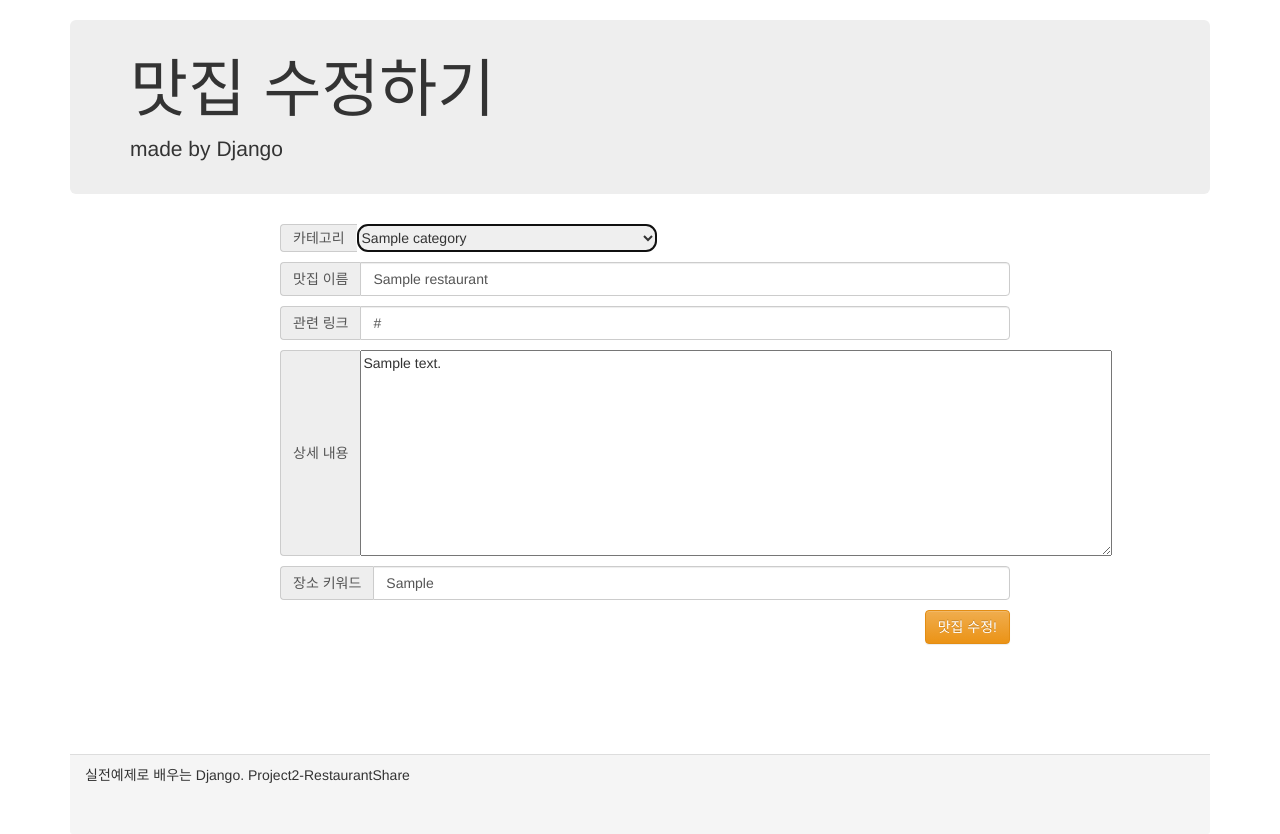
After one commit to jojo3420/py_famous-restaurant, a Django app: page /modify_detail/1 in a window 1280 px wide. The commit adds this page. Run offline with Django 3.2, Linux system fonts and the light colour scheme; tables that the repository leaves empty hold one stand-in row (values such as "Sample post"); some libraries are stand-ins or nearby versions.

Commit message:
맛집(Restaurant) 신규 등록/수정/삭제 기능 구현

```diff
--- /dev/null
+++ b/shareRes/templates/shareRes/modify_restaurant.html
@@ -0,0 +1,150 @@
+<html lang="en">
+<head>
+    <meta charset="UTF-8">
+
+    <!-- Boot strap -->
+    <!-- 합쳐지고 최소화된 최신 CSS -->
+    <link rel="stylesheet" href="https://maxcdn.bootstrapcdn.com/bootstrap/3.3.2/css/bootstrap.min.css">
+    <!-- 부가적인 테마 -->
+    <link rel="stylesheet" href="https://maxcdn.bootstrapcdn.com/bootstrap/3.3.2/css/bootstrap-theme.min.css">
+    <!-- 합쳐지고 최소화된 최신 자바스크립트 -->
+    <script src="https://maxcdn.bootstrapcdn.com/bootstrap/3.3.2/js/bootstrap.min.js"></script>
+
+    <style>
+        .container {
+            margin-top: 20px;
+        }
+
+        .jumbotron {
+            padding-top: 15px;
+            padding-bottom: 15px;
+        }
+
+        .content {
+            min-height: 60%;
+            margin: auto;
+        }
+
+        .row {
+            margin: 0;
+            padding: 0;
+        }
+
+        .inputDiv {
+            margin-left: 200px;
+            margin-right: 200px;
+            margin-bottom: 50px;
+        }
+
+        select[size] {
+            height: 28px;
+        }
+
+        .resCategory {
+            width: 300px;
+            border-radius: 10px;
+        }
+
+        .input-group {
+            margin: 10px;
+            width: 730px;
+        }
+
+        .resAddBtn {
+            float: right;
+        }
+
+        .panel-footer {
+            margin-top: 50px;
+            height: 10%;
+        }
+    </style>
+    <script
+            src="https://code.jquery.com/jquery-3.4.1.js"
+            integrity="sha256-WpOohJOqMqqyKL9FccASB9O0KwACQJpFTUBLTYOVvVU="
+            crossorigin="anonymous">
+    </script>
+    <title>맛집 수정하기</title>
+    <script>
+        function checkFrom() {
+            const name = document.querySelector('input[name="name"]')
+            const link = document.querySelector('input[name="link"]')
+            const keyword = document.querySelector('input[name="keyword"]')
+            const content = document.querySelector('textarea')
+            if (name.value.length <= 0) {
+                alert("맛집 이름을 입력해주세요.")
+                name.focus()
+                return false
+            } else if (link.value.length <= 0) {
+                alert("관련 링크를 입력해주세요.")
+                link.focus()
+                return false
+            } else if (content.value.length <= 0) {
+                alert("상세 내용을 입력해주세요.")
+                content.focus()
+                return false
+            } else if (keyword.value.length <= 0) {
+                alert("장소 키워드를 입력해주세요.")
+                keyword.focus()
+                return false
+            } else {
+                return true
+            }
+        }
+    </script>
+</head>
+<body>
+<div class="container">
+    <div class="header">
+        <div class="jumbotron">
+            <h1>맛집 수정하기</h1>
+            <p>made by Django</p>
+        </div>
+    </div>
+    <div class="content">
+        <form action="/detail/{{restaurant.id}}" method="POST" onsubmit="return checkFrom();">{% csrf_token %}
+<!--            <input type="hidden" name="restaurant_id" value="{{restaurant.id}}">-->
+            <div class="inputDiv">
+                <div class="input-group">
+                    <span class="input-group-addon">카테고리</span>
+                    <select id="category" name="category" class="resCategory" size="1" required autofocus>
+                        {% for category in categories %}
+                        {% if category.id == restaurant.category.id %}
+                        <option value="{{ category.id }}" selected>{{ category.label }}</option>
+                        {% else %}
+                        <option value="{{ category.id }}">{{ category.label }}</option>
+                        {% endif %}
+                        {% endfor %}
+                    </select>
+                </div>
+                <div class="input-group">
+                    <span class="input-group-addon">맛집 이름</span>
+                    <input type="text" name="name" class="form-control" value="{{ restaurant.name }}"
+                           placeholder="맛집 이름을 입력해주세요." aria-describedby="sizing-addon2"/>
+                </div>
+                <div class="input-group">
+                    <span class="input-group-addon">관련 링크</span>
+                    <input type="text" name="link" class="form-control" value="{{ restaurant.link }}"
+                           placeholder="관련 링크를 입력해주세요." aria-describedby="sizing-addon2"/>
+                </div>
+                <div class="input-group">
+                    <span class="input-group-addon">상세 내용</span>
+                    <textarea name="content" cols="90" rows="10"
+                              placeholder="상세 내용을 입력해주세요.">{{restaurant.content}}</textarea>
+                </div>
+                <div class="input-group">
+                    <span class="input-group-addon">장소 키워드</span>
+                    <input type="text" name="keyword" class="form-control" value="{{restaurant.keyword}}"
+                           placeholder="장소 키워드를 입력해주세요."
+                           aria-describedby="sizing-addon2"/>
+                </div>
+                <input type="submit" class="resAddBtn btn btn-warning" role="button" value="맛집 수정!"/>
+            </div>
+        </form>
+    </div>
+    <div class="panel-footer">
+        실전예제로 배우는 Django. Project2-RestaurantShare
+    </div>
+</div>
+</body>
+</html>
--- a/shareRes/urls.py
+++ b/shareRes/urls.py
@@ -6,4 +6,6 @@ urlpatterns = [
     path('restaurant/', views.RestaurantView.as_view(), name='restaurant'),
     path('category/', views.CategoryView.as_view(), name='category'),
     path('detail/<int:restaurant_id>', views.RestaurantDetailView.as_view(), name='detail'),
+    path('modify_detail/<int:restaurant_id>', views.modify_detail, name='modify_detail'),
+    path('restaurant/remove/', views.remove_restaurant)
 ]
--- a/shareRes/views.py
+++ b/shareRes/views.py
@@ -1,7 +1,7 @@
 from django.shortcuts import render
 from django.utils.datastructures import MultiValueDictKeyError
 from django.views import View
-from django.http import HttpResponse, HttpResponseRedirect
+from django.http import HttpResponse, HttpResponseRedirect, QueryDict
 from django.urls import reverse
 from .models import Category, Restaurant
 
@@ -22,26 +22,54 @@ def index(request):
     return render(request, 'shareRes/index.html', data)
 
 
+def modify_detail(request, restaurant_id):
+    """
+    맛집(restaurant) 수정 페이지(GET)
+    :param request:
+    :param restaurant_id:
+    :return:
+    """
+    categories = Category.objects.all()
+    restaurant = Restaurant.objects.get(id=restaurant_id)
+    data = {'categories': categories, 'restaurant': restaurant}
+    return render(request, 'shareRes/modify_restaurant.html', data)
+
+
+def remove_restaurant(request):
+    """
+    맛집(restaurant) 제거
+    :param request:
+    :return:
+    """
+    restaurant_id = request.POST['restaurant_id']
+    restaurant = Restaurant.objects.get(id=restaurant_id)
+    if restaurant:
+        restaurant.delete()
+    return HttpResponseRedirect(reverse('index'))
+
+
 class RestaurantView(View):
     def get(self, request):
-        try:
-            id = request.GET['id']
-            print(f'id: {id}')
-            if id:
-                # detail page
-                return detail_page(request, id)
-        except MultiValueDictKeyError:
-            pass
+        """
+        맛집(레스토랑) 등록하기 페이지
+        :param request:
+        :return:
+        """
         categories = Category.objects.all()
         data = {'categories': categories}
         return render(request, 'shareRes/new_restaurant.html', data)
 
     def post(self, request):
-        _token, category_id, name, link, content, keyword = dict(request.POST).values()
-        print(category_id, name, link, content, keyword)
-        if category_id and name:
-            category = Category.objects.get(id=category_id[0])
-            Restaurant(name=name[0], link=link[0], content=content[0], keyword=keyword[0], category=category).save()
+        """
+        맛집(레스토랑) 신규 등록
+        :param request:
+        :return:
+        """
+        query_dict = QueryDict(request.body)
+        if query_dict:
+            category = Category.objects.get(id=query_dict['category'])
+            Restaurant(name=query_dict['name'], link=query_dict['link'], content=query_dict['content'],
+                       keyword=query_dict['keyword'], category=category).save()
 
         return HttpResponseRedirect(reverse('index'))
 
@@ -49,7 +77,7 @@ class RestaurantView(View):
 class CategoryView(View):
     def get(self, request):
         """
-        카테고리 추가 페이지
+        카테고리 등록(Register) 페이지
         :param request:
         :return:
         """
@@ -62,7 +90,6 @@ class CategoryView(View):
         """
         카테고리 신규 등록 및 카테고리 삭제
         파라미터로 id가 있을 경우 삭제, id 가없으면서 categoryName 파라미터가 있으면 신규등록
-        TODO: DELETE method 수정할 방법 찾을 때 까지 임시 적용
         :param request: id: 삭제할 카테고리 아이디
         :return:
         """
@@ -90,12 +117,6 @@ class CategoryView(View):
             category.delete()
         return HttpResponseRedirect(reverse('category'))
 
-    # def delete(self, request):
-    #     return HttpResponse('delete request')
-    #
-    # def put(self, request):
-    #     return HttpResponse('put request')
-
 
 class RestaurantDetailView(View):
     def get(self, request, restaurant_id):
@@ -105,18 +126,24 @@ class RestaurantDetailView(View):
         :param id:
         :return:
         """
-        print('restaurant_id:', restaurant_id)
         restaurant = Restaurant.objects.get(id=restaurant_id)
-        data = {
-            'restaurant': restaurant,
-        }
+        data = {'restaurant': restaurant}
         return render(request, 'shareRes/restaurant_detail.html', data)
 
-    def post(self, request):
-        return HttpResponse('detail post')
-
-    def delete(self, request):
-        return HttpResponse('detail delete')
-
-    def put(self, request):
-        return HttpResponse('detail put')
+    def post(self, request, restaurant_id):
+        """
+        맛집(Restaurant) 상세 정보 수정
+          상호명, link, 상세내용, 키워드, 카테고리 변경
+        :param request:
+        :return:
+        """
+        query_dict = QueryDict(request.body)
+        prev_restaurant = Restaurant.objects.get(id=restaurant_id)
+        if prev_restaurant:
+            prev_restaurant.name = query_dict['name']
+            prev_restaurant.link = query_dict['link']
+            prev_restaurant.content = query_dict['content']
+            prev_restaurant.keyword = query_dict['keyword']
+            prev_restaurant.category = Category.objects.get(id=query_dict['category'])
+            prev_restaurant.save()
+        return HttpResponseRedirect(reverse('detail', kwargs={'restaurant_id': restaurant_id}))
```
Also changed, not shown: shareRes/templates/shareRes/restaurant_detail.html (+5 -4 lines).
